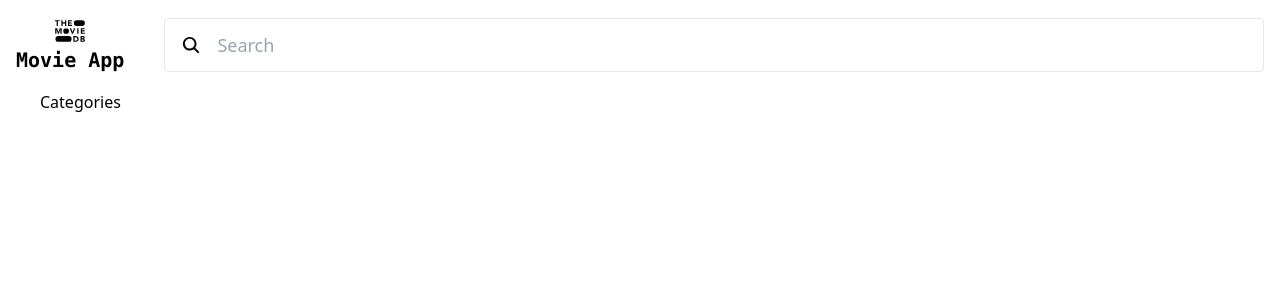
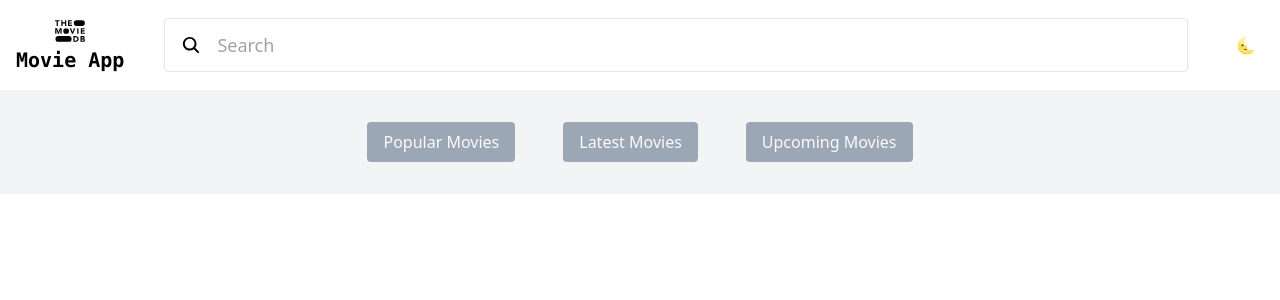
Before and after one commit to mr-smoke/movie-app-nextjs, a Next.js app: page / in a window 1280 px wide. Shown: the top 300 px of the page. Built offline with nearby package versions, Linux system fonts and the light colour scheme.

Commit message:
- Add Tabs component to the page - Add Theme component to the header

```diff
--- a/src/app/page.jsx
+++ b/src/app/page.jsx
@@ -1,7 +1,9 @@
+import Tabs from "../components/Tabs";
+
 const Page = () => {
   return (
     <div>
-      <section className="w-[1200px] mx-auto">Categories</section>
+      <Tabs />
     </div>
   );
 };
--- a/src/components/Header.jsx
+++ b/src/components/Header.jsx
@@ -1,5 +1,6 @@
 import { SiThemoviedatabase } from "react-icons/si";
 import { IoSearch } from "react-icons/io5";
+import Theme from "./Theme";
 
 const Header = () => {
   return (
@@ -16,6 +17,7 @@ const Header = () => {
           placeholder="Search"
         />
       </div>
+      <Theme />
     </header>
   );
 };
--- /dev/null
+++ b/src/components/Tabs.jsx
@@ -0,0 +1,36 @@
+"use client";
+import Link from "next/link";
+import { useSearchParams } from "next/navigation";
+
+const Tabs = () => {
+  const searchParams = useSearchParams();
+  const selected = searchParams.get("genre");
+
+  const genres = [
+    { name: "Popular Movies", value: "popular" },
+    { name: "Latest Movies", value: "latest" },
+    { name: "Upcoming Movies", value: "upcoming" },
+  ];
+
+  return (
+    <section className="bg-gray-100 dark:bg-gray-800 py-8">
+      <ul className="flex justify-center gap-12">
+        {genres.map((genre) => (
+          <li key={genre.value}>
+            <Link href={`/?genre=${genre.value}`}>
+              <button
+                className={`px-4 py-2 dark:bg-slate-700 bg-slate-500 text-white rounded hover:opacity-70 transition-opacity ${
+                  genre.value !== selected ? "opacity-60" : ""
+                }`}
+              >
+                {genre.name}
+              </button>
+            </Link>
+          </li>
+        ))}
+      </ul>
+    </section>
+  );
+};
+
+export default Tabs;
--- /dev/null
+++ b/src/components/Theme.jsx
@@ -0,0 +1,27 @@
+"use client";
+import { useTheme } from "next-themes";
+import { useEffect, useState } from "react";
+
+const Theme = () => {
+  const [mounted, setMounted] = useState(false);
+  const { systemTheme, theme, setTheme } = useTheme();
+
+  useEffect(() => setMounted(true), []);
+
+  const themeMode = theme === "system" ? systemTheme : theme;
+
+  return (
+    <>
+      {mounted && (
+        <button
+          onClick={() => setTheme(theme === "dark" ? "light" : "dark")}
+          className="p-2"
+        >
+          {theme === "dark" ? "🌞" : "🌜"}
+        </button>
+      )}
+    </>
+  );
+};
+
+export default Theme;
```
